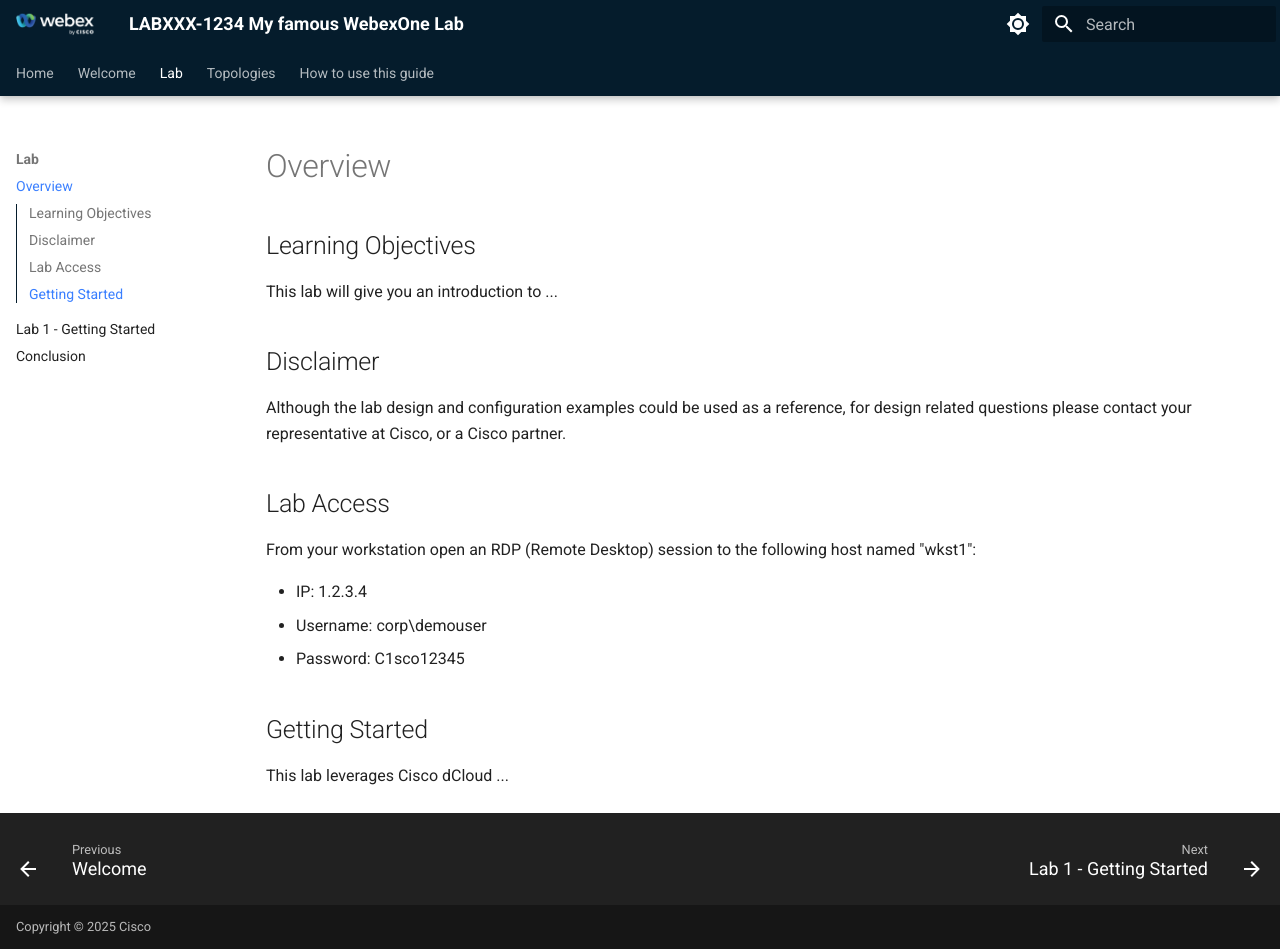
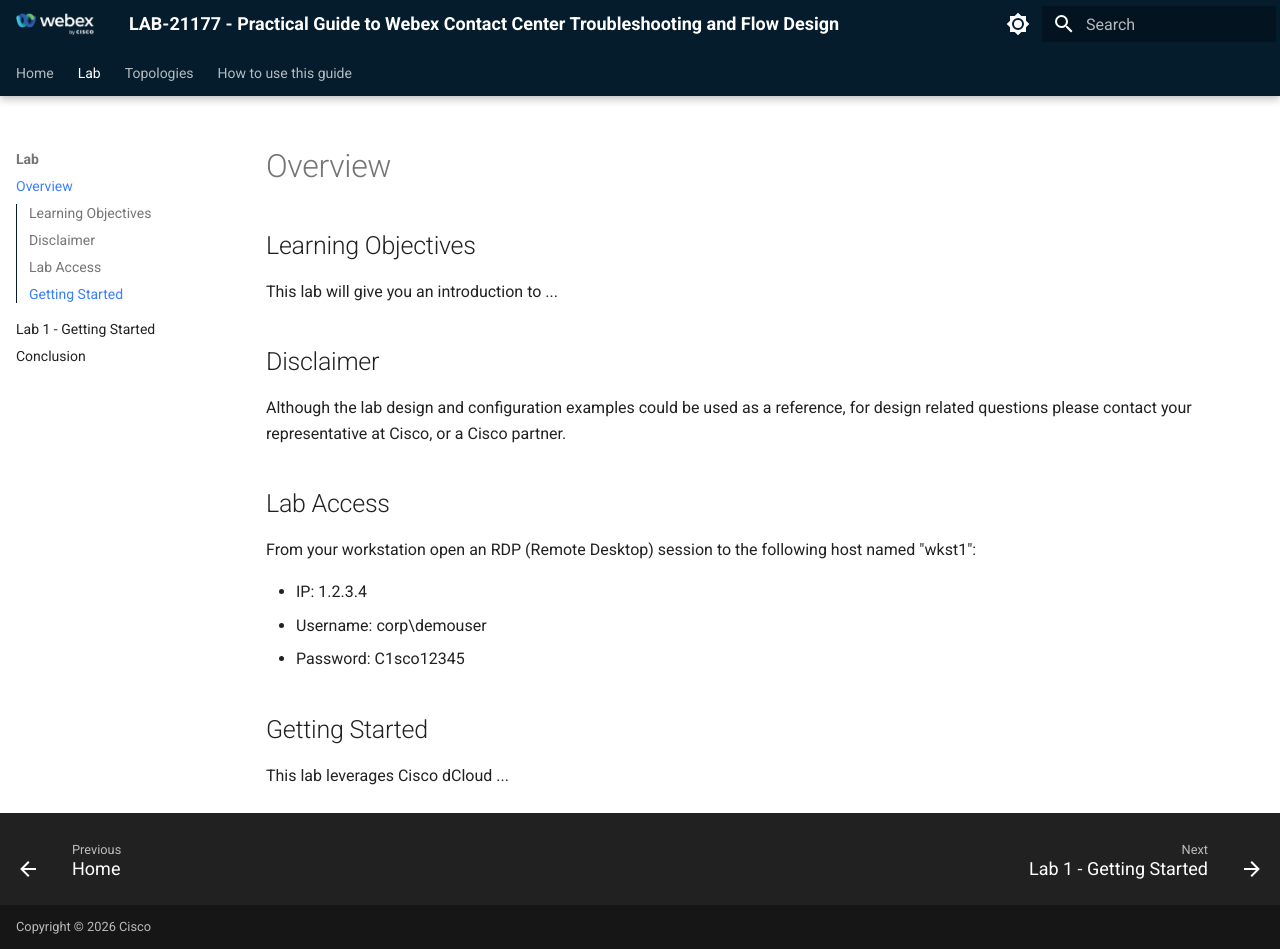
Before and after one commit to WebexCC-SA/LAB-21177, an MkDocs documentation site: the page built from docs/overview.md, in a window 1280 px wide and 949 px high. Built offline with MkDocs 1.6.1 and Material for MkDocs 9.7.7, drawn with Linux system fonts in a browser that asks for light colours.

Commit message:
Lab Setup

```diff
--- a/docs/overrides/home.html
+++ b/docs/overrides/home.html
@@ -332,14 +332,14 @@
                         document.write(descr)
                     </script>
                 </p> -->
-                <!-- <div><a href="overview/" title="{{ page.next_page.title | striptags }}"
+                <div><a href="overview/" title="{{ page.next_page.title | striptags }}"
+                        class="md-button md-button--primary">
+                        Get started
+                    </a></div>
+                    <!-- <div><a href="welcome/" title="{{ page.next_page.title | striptags }}"
                         class="md-button md-button--primary">
                         Get started
                     </a></div> -->
-                    <div><a href="welcome/" title="{{ page.next_page.title | striptags }}"
-                        class="md-button md-button--primary">
-                        Get started
-                    </a></div>
             </div>
         </div>
     </div>
--- a/mkdocs.yml
+++ b/mkdocs.yml
@@ -1,8 +1,8 @@
 ---
-site_name: LABXXX-1234 My famous WebexOne Lab # This must begin with the session ID, e.g. LABXXX-1234 This is my Cisco Live Lab
-site_description: LABXXX-1234 My famous WebexOne Lab # must be same as "site_name"
-site_author: John Doe
-copyright: Copyright &copy; 2025 Cisco
+site_name: "LAB-21177 - Practical Guide to Webex Contact Center Troubleshooting and Flow Design" # This must begin with the session ID, e.g. LABXXX-1234 This is my Cisco Live Lab
+site_description: "LAB-21177 - Practical Guide to Webex Contact Center Troubleshooting and Flow Design" # must be same as "site_name"
+site_author: Anuj Bhatia
+copyright: Copyright &copy; 2026 Cisco
 theme:
   name: material
   features:
@@ -35,7 +35,7 @@
   favicon: template_assets/webex75.png
 extra:
   generator: false
-  repo: "https://github.com/kevsimps/wx1_26.git"
+  repo: "https://github.com/WebexCC-SA/LAB-21177.git"
   site_event: test
 extra_css:
   - stylesheets/extra.css
@@ -86,7 +86,7 @@
           format: !!python/name:pymdownx.superfences.fence_code_format
 nav:
   - Home: index.md
-  - Welcome: welcome.md
+  # - Welcome: welcome.md
   - Lab:
       - Overview: overview.md
       - Lab 1 - Getting Started: lab1_getting_started.md
```
Also changed, not shown: README.md (+2 -2 lines).
